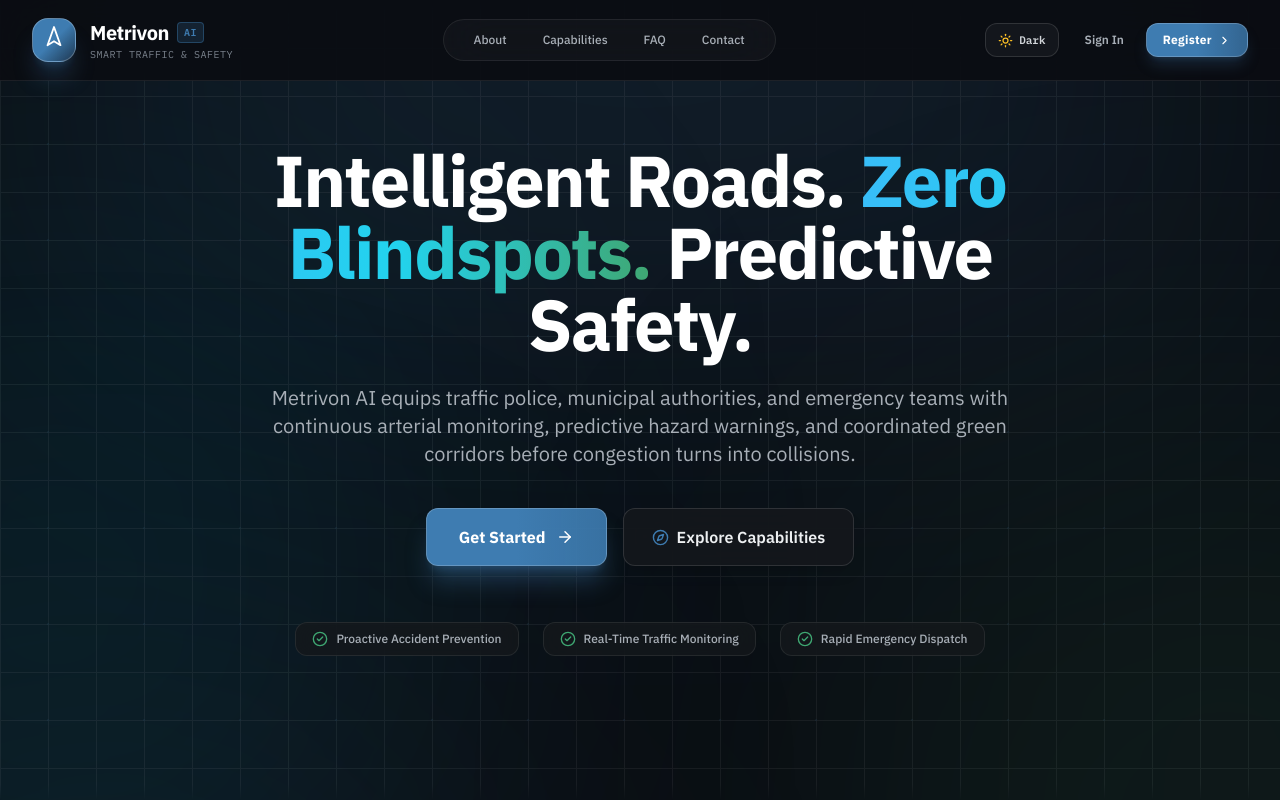
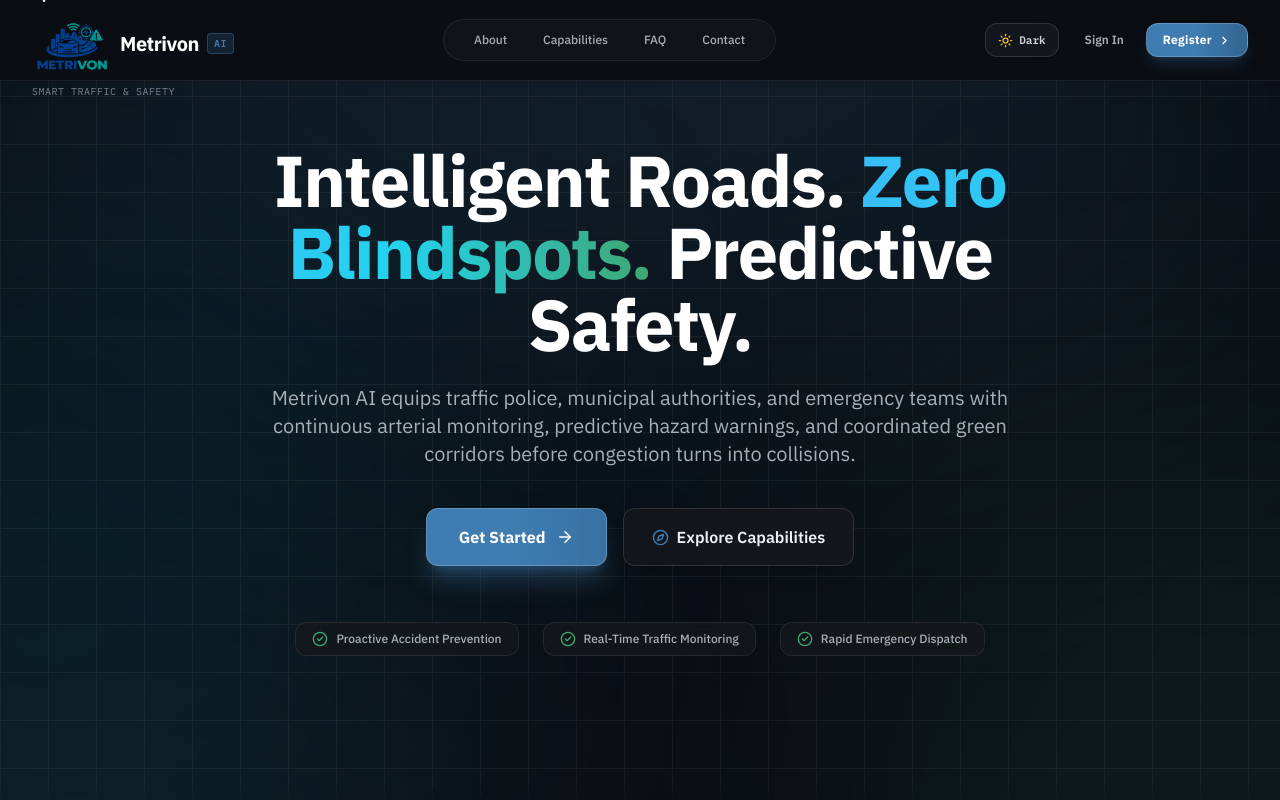
Before and after one commit to ChandrahasiniPadubandla/RoadSense_AI, a React (Vite) app in the folder frontend/: page / in a window 1280 px wide. Shown: the top 800 px of the page. Built offline with nearby package versions, Linux system fonts and the light colour scheme; no server answers.

Commit message:
removed logo

```diff
--- a/frontend/src/api_services.js
+++ b/frontend/src/api_services.js
@@ -7,7 +7,7 @@
 
 // Base URL: reads from VITE_API_BASE_URL (defaults to http://127.0.0.1:8000)
 const RAW_URL = import.meta.env.VITE_API_BASE_URL;
-export const API_BASE_URL = RAW_URL?.replace(/\/api\/?$/, '') || 'http://192.168.0.66:8000';
+export const API_BASE_URL = RAW_URL?.replace(/\/api\/?$/, '') || 'http://192.168.0.62:8000';
 
 
 
--- a/frontend/src/pages/LandingPage.jsx
+++ b/frontend/src/pages/LandingPage.jsx
@@ -264,13 +264,18 @@
       >
         <div className="max-w-7xl mx-auto px-4 sm:px-6 lg:px-8 h-20 flex items-center justify-between">
           {/* Left: Brand Identity */}
-          <Link to="/" className="flex items-center gap-3.5 flex-shrink-0">
-            <div className="relative flex items-center justify-center w-11 h-11 rounded-2xl bg-gradient-to-br from-signal-blue via-signal-blue to-signal-blue/40 border border-white/25 shadow-xl shadow-signal-blue/30">
-              <Navigation size={22} className="text-white transform -rotate-45" />
+          <Link to="/" className="">
+            <div >
+              <Navigation size={22} className="" />
 
             </div>
             <div>
               <div className="flex items-center gap-2">
+                <img
+      src="images\Merivon_logo.png"
+      alt="Metrivon"
+      className="h-20 w-20 0-w-[120px] object-contain"
+    />
                 <span className={`text-xl font-black tracking-tight transition-colors ${theme.brandText}`}>
                   Metrivon
                 </span>
```
